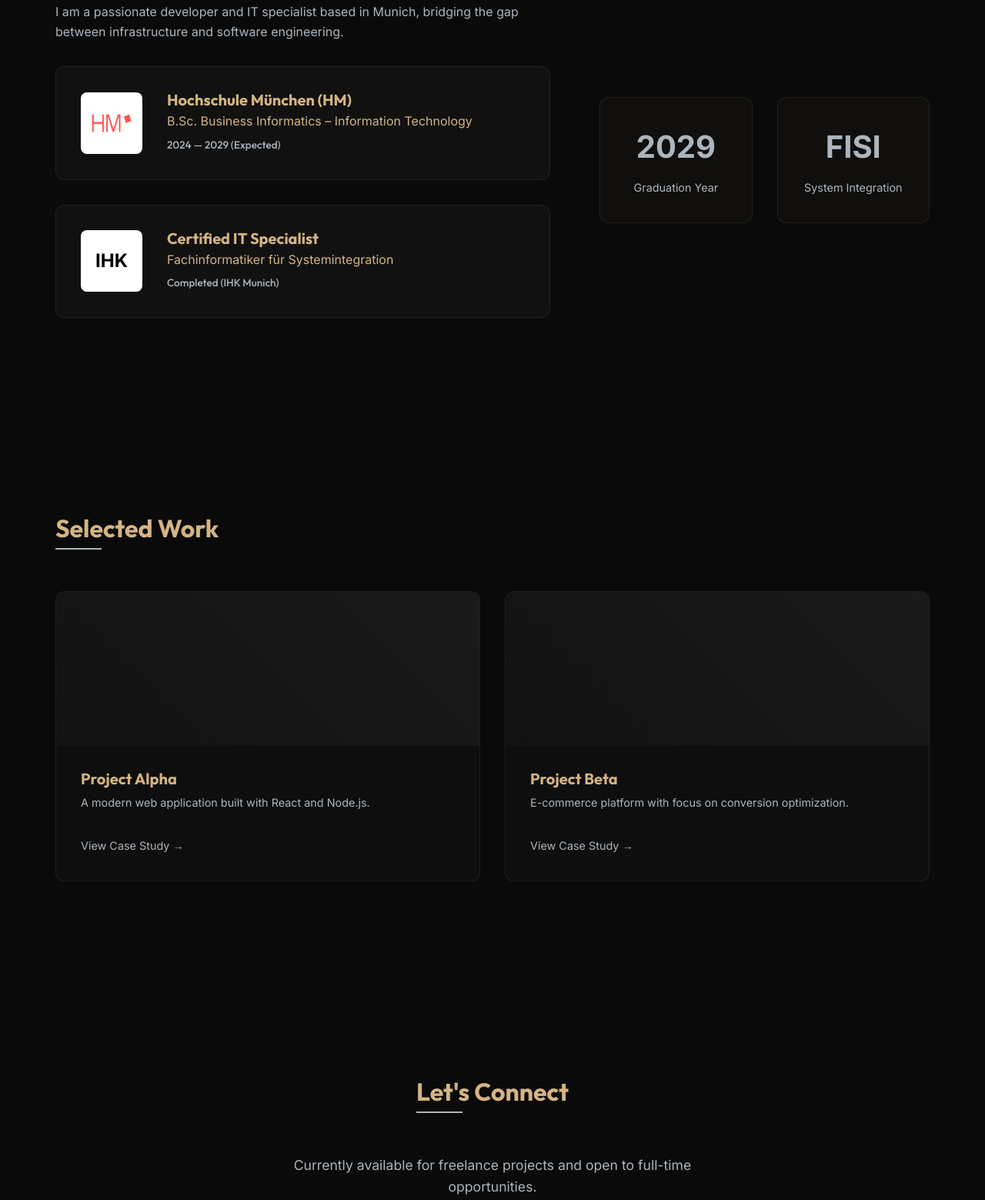
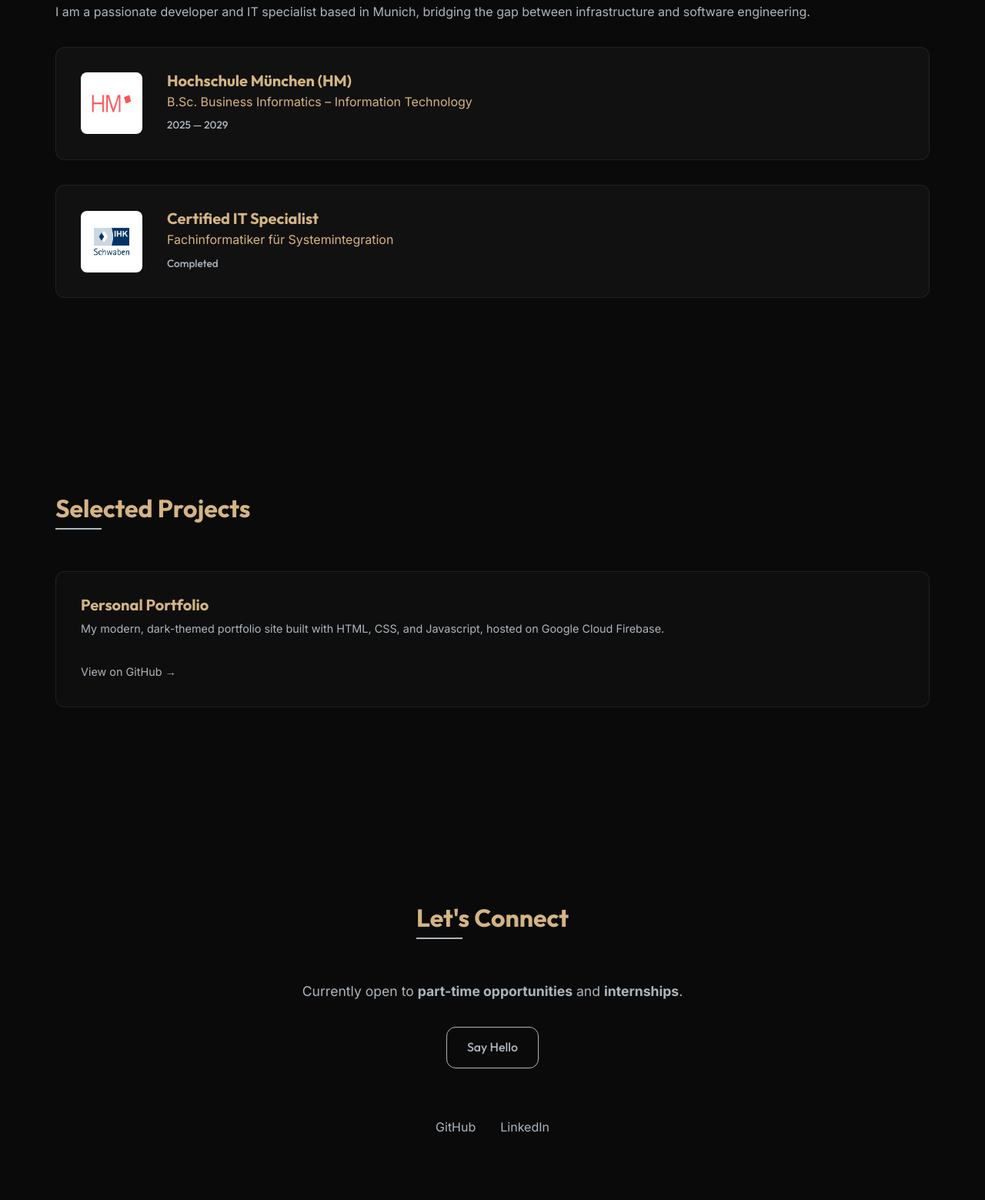
Before and after one commit to Johanneshaug/personal-portfolio, a website: page index.html in a window 1280 px wide. Shown: the part 1024-2583 px from the top of the page at 77% size. Drawn offline with Linux system fonts and the light colour scheme.

Commit message:
Update portfolio: refine education, projects, and social links

```diff
--- a/index.html
+++ b/index.html
@@ -19,11 +19,11 @@
 <body>
     <header class="header">
         <nav class="nav container">
-            <a href="#" class="logo">PORTFOLIO.</a>
+
             <ul class="nav-links">
                 <li><a href="#home">Home</a></li>
                 <li><a href="#about">About</a></li>
-                <li><a href="#projects">Work</a></li>
+                <li><a href="#projects">Projects</a></li>
                 <li><a href="#contact">Contact</a></li>
             </ul>
             <div class="hamburger">
@@ -38,7 +38,7 @@
         <section id="home" class="hero section">
             <div class="container hero-content">
                 <h1 class="hero-title">Hello, I'm <span class="highlight">Johannes Haug</span>.</h1>
-                <p class="hero-subtitle">IT Specialist & Business Informatics Student at HM München.</p>
+                <p class="hero-subtitle">IT Specialist & Business Informatics Student at HM Munich.</p>
                 <div class="hero-buttons">
                     <a href="#projects" class="btn btn-primary">View My Work</a>
                     <a href="#contact" class="btn btn-secondary">Get in Touch</a>
@@ -67,61 +67,43 @@
                                 <div class="edu-info">
                                     <h3>Hochschule München (HM)</h3>
                                     <p>B.Sc. Business Informatics – Information Technology</p>
-                                    <span class="edu-date">2024 — 2029 (Expected)</span>
+                                    <span class="edu-date">2025 — 2029</span>
                                 </div>
                             </div>
 
                             <!-- FISI Card -->
                             <div class="edu-card">
                                 <div class="edu-logo-wrapper">
-                                    <div class="stat-number" style="font-size: 1.5rem; margin: 0; color: #000;">IHK
-                                    </div>
+                                    <img src="ihk_schwaben_logo.jpeg" alt="IHK Schwaben Logo" class="edu-logo">
                                 </div>
                                 <div class="edu-info">
                                     <h3>Certified IT Specialist</h3>
                                     <p>Fachinformatiker für Systemintegration</p>
-                                    <span class="edu-date">Completed (IHK Munich)</span>
+                                    <span class="edu-date">Completed</span>
                                 </div>
                             </div>
                         </div>
                     </div>
-                    <div class="about-stats">
-                        <div class="stat-item">
-                            <span class="stat-number">2029</span>
-                            <span class="stat-label">Graduation Year</span>
-                        </div>
-                        <div class="stat-item">
-                            <span class="stat-number">FISI</span>
-                            <span class="stat-label">System Integration</span>
-                        </div>
-                    </div>
+
                 </div>
             </div>
         </section>
 
         <section id="projects" class="projects section">
             <div class="container">
-                <h2 class="section-title">Selected Work</h2>
+                <h2 class="section-title">Selected Projects</h2>
                 <div class="project-grid">
-                    <!-- Project 1 -->
+                    <!-- Personal Portfolio -->
                     <article class="project-card">
-                        <div class="project-image placeholder-image"></div>
+
                         <div class="project-info">
-                            <h3>Project Alpha</h3>
-                            <p>A modern web application built with React and Node.js.</p>
-                            <a href="#" class="project-link">View Case Study &rarr;</a>
+                            <h3>Personal Portfolio</h3>
+                            <p>My modern, dark-themed portfolio site built with HTML, CSS, and Javascript, hosted on
+                                Google Cloud Firebase.</p>
+                            <a href="https://github.com/Johanneshaug/personal-portfolio" target="_blank"
+                                class="project-link">View on GitHub &rarr;</a>
                         </div>
                     </article>
-                    <!-- Project 2 -->
-                    <article class="project-card">
-                        <div class="project-image placeholder-image"></div>
-                        <div class="project-info">
-                            <h3>Project Beta</h3>
-                            <p>E-commerce platform with focus on conversion optimization.</p>
-                            <a href="#" class="project-link">View Case Study &rarr;</a>
-                        </div>
-                    </article>
-
                 </div>
             </div>
         </section>
@@ -129,13 +111,14 @@
         <section id="contact" class="contact section">
             <div class="container">
                 <h2 class="section-title">Let's Connect</h2>
-                <p class="contact-text">Currently available for freelance projects and open to full-time opportunities.
+                <p class="contact-text">Currently open to <strong>part-time opportunities</strong> and
+                    <strong>internships</strong>.
                 </p>
                 <a href="mailto:johanneshaug@t-online.de" class="btn btn-primary">Say Hello</a>
                 <div class="social-links">
-                    <a href="#" aria-label="GitHub">GitHub</a>
-                    <a href="#" aria-label="LinkedIn">LinkedIn</a>
-                    <a href="#" aria-label="Twitter">Twitter</a>
+                    <a href="https://github.com/Johanneshaug" target="_blank" aria-label="GitHub">GitHub</a>
+                    <a href="https://www.linkedin.com/in/johannes-haug-650a14347?utm_source=share_via&utm_content=profile&utm_medium=member_ios"
+                        target="_blank" aria-label="LinkedIn">LinkedIn</a>
                 </div>
             </div>
         </section>
--- a/style.css
+++ b/style.css
@@ -244,7 +244,7 @@ ul {
 
 .about-content {
     display: grid;
-    grid-template-columns: 3fr 2fr;
+    grid-template-columns: 1fr;
     gap: var(--spacing-lg);
     align-items: center;
 }
```
Also changed, not shown: ihk_schwaben_logo.jpeg (added).
